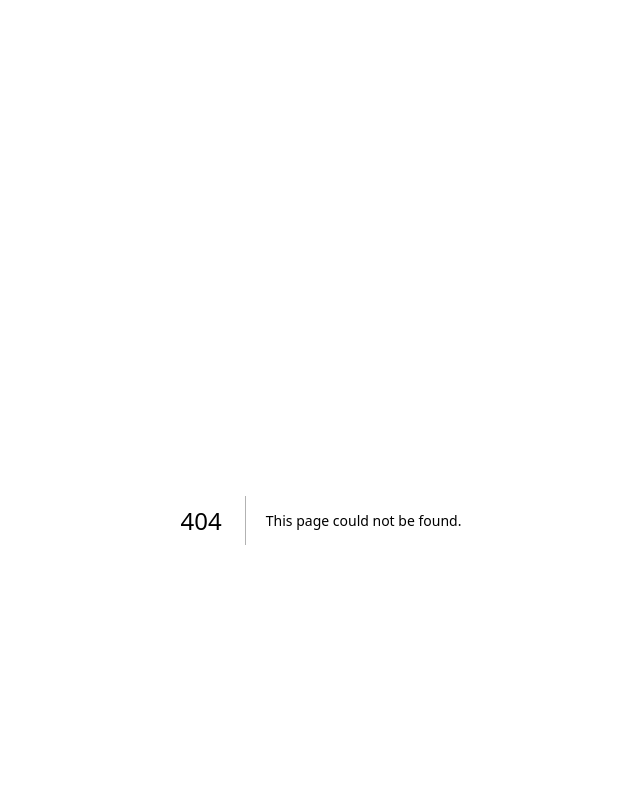
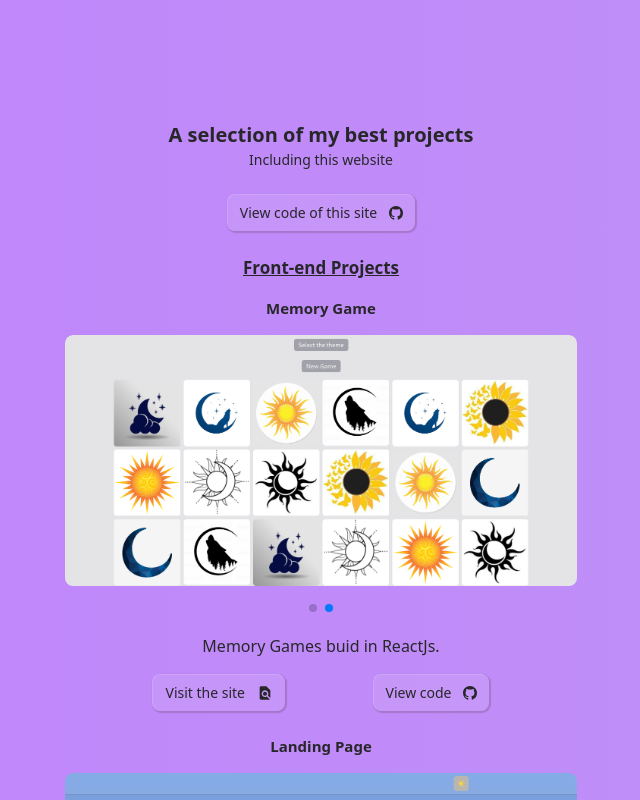
Before and after one commit to angelollima/angelollima-homepage-next, a Next.js app: page /projects in a window 1280 px wide. Before the commit this address had no page. Shown: the part 280-1080 px from the top of the page, without its empty margins (319-959 px from the left). Built offline with nearby package versions, Linux system fonts and the light colour scheme.

Commit message:
Adding the projec index

```diff
--- /dev/null
+++ b/pages/projects/index.js
@@ -0,0 +1,45 @@
+//Importing layouts
+import Button from '../../components/Button';
+
+//Importing icons
+import { GoMarkGithub } from 'react-icons/go'
+
+//Importing projects
+import { MemoryGame, LandingPage, DigitalWatch } from './FrontEndProjects';
+import { StickersGenerator, Calculator } from './BackEndProjects';
+
+
+export default function Projects() {
+    return (
+        <div className="w-[80vw] sm:w-[60vw] md:w-[50vw] lg:w-[40vw] mx-auto space-y-6 text_color">
+
+            <div className='text-center'>
+                <h1 className="text-[20px] font-semibold">A selection of my best projects</h1>
+                <p className="text-xs md:text-sm">Including this website</p>
+            </div>
+
+            <div className="flex justify-center gap-3 text_color">
+                <Button href="https://github.com/angelollima/angelollima-homepage/" text="View code of this site" icon={<GoMarkGithub />} />
+            </div>
+
+            <div className="flex flex-col gap-8 text-center">
+                <div id="front-end" className="space-y-4">
+                    <h1 className="text-[17px] text-center underline font-semibold">Front-end Projects</h1>
+                    <div className="space-y-6">
+                        <MemoryGame />
+                        <LandingPage />
+                        <DigitalWatch />
+                    </div>
+                </div>
+
+                <div id="back-end" className="space-y-4">
+                    <h1 className="text-[17px] text-center underline font-semibold">Back-end Projects</h1>
+                    <div className="space-y-6">
+                        <StickersGenerator />
+                        <Calculator />
+                    </div>
+                </div>
+            </div>
+        </div>
+    )
+}
```
